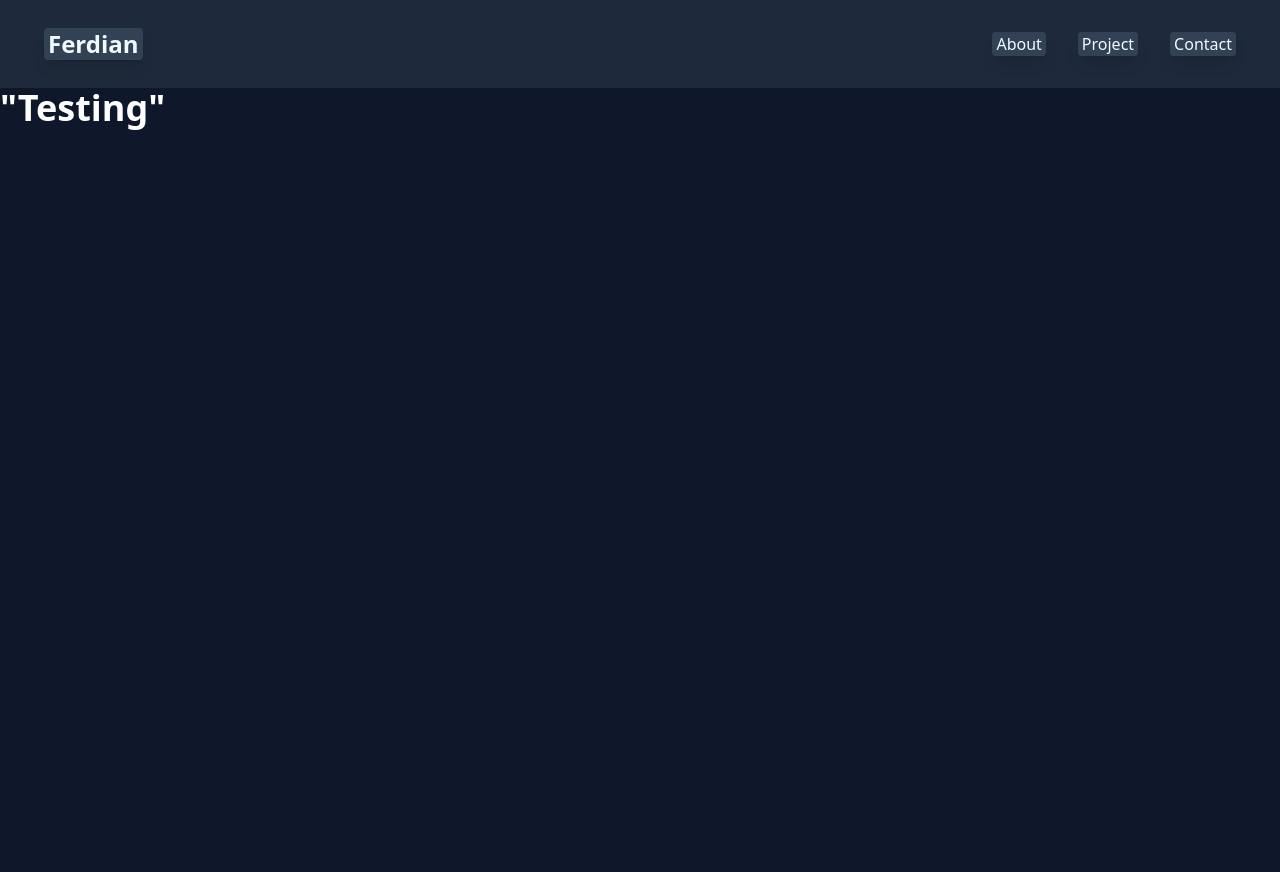
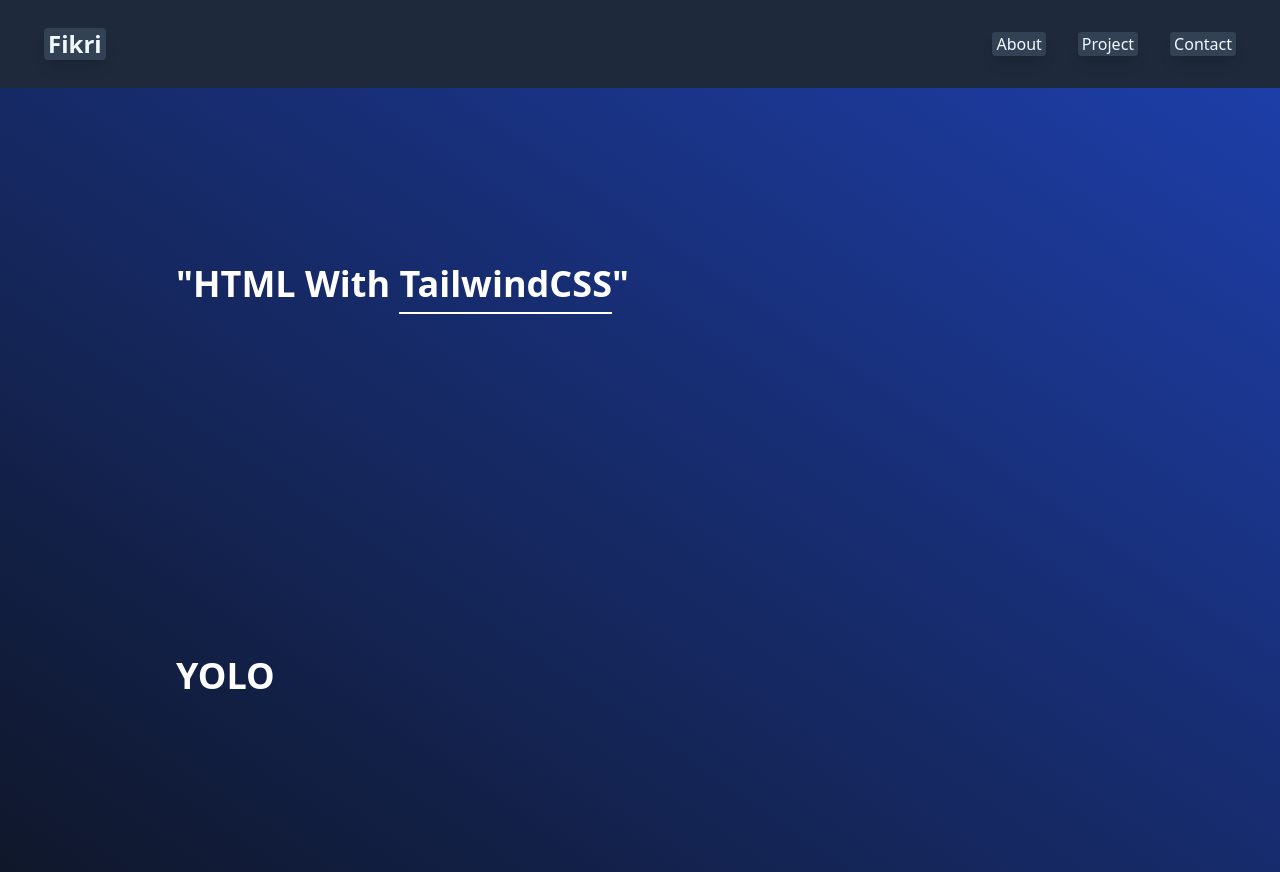
Before and after one commit to 12Ferdian12/12Ferdian12.github.io, a website: page Views/index.html in a window 1280 px wide. Before the commit the page ends 800 px from the top, so only its background shows below. Drawn offline with Linux system fonts and the light colour scheme.

```diff
--- a/Views/index.html
+++ b/Views/index.html
@@ -5,10 +5,10 @@
   <meta name="viewport" content="width=device-width, initial-scale=1.0">
   <link href="/Tailwind/style.css" rel="stylesheet">
 </head>
-<body class="bg-slate-900 ">
+<body class=" bg-gradient-to-tr from-slate-900 to-blue-800 ">
     <nav class="flex p-7  overflow-hidden justify-between items-center sticky  bg-slate-800 ">
         <div class=" float-left bg-slate-700 rounded mx-4 border-x-4 border-slate-700 shadow-lg  font-bold text-2xl text-sky-50">
-            Ferdian
+            Fikri
         </div>
     <!-- Logo -->
         <!-- <div class="p-2  ">
@@ -27,8 +27,18 @@
     </div>
     </nav>
     <section>
-        <div class="text-white text-4xl font-bold">
-            "Testing"
+        <div class=" p-44  text-white text-4xl font-bold">
+            "HTML With
+            <span class="pb-1 border-b-2 bold border-white"> TailwindCSS</span>"
+        </div>
+    </section>
+    <section>
+        <!-- Underline -->
+        <!-- <div class=" underline  text-white text-4xl font-bold">
+            YOLO
+        </div> -->
+        <div class=" p-44  text-white text-4xl font-bold">
+            YOLO
         </div>
     </section>
 </body>
```
Also changed, not shown: package.json (+84 -1 lines), Tailwind/style.css.
